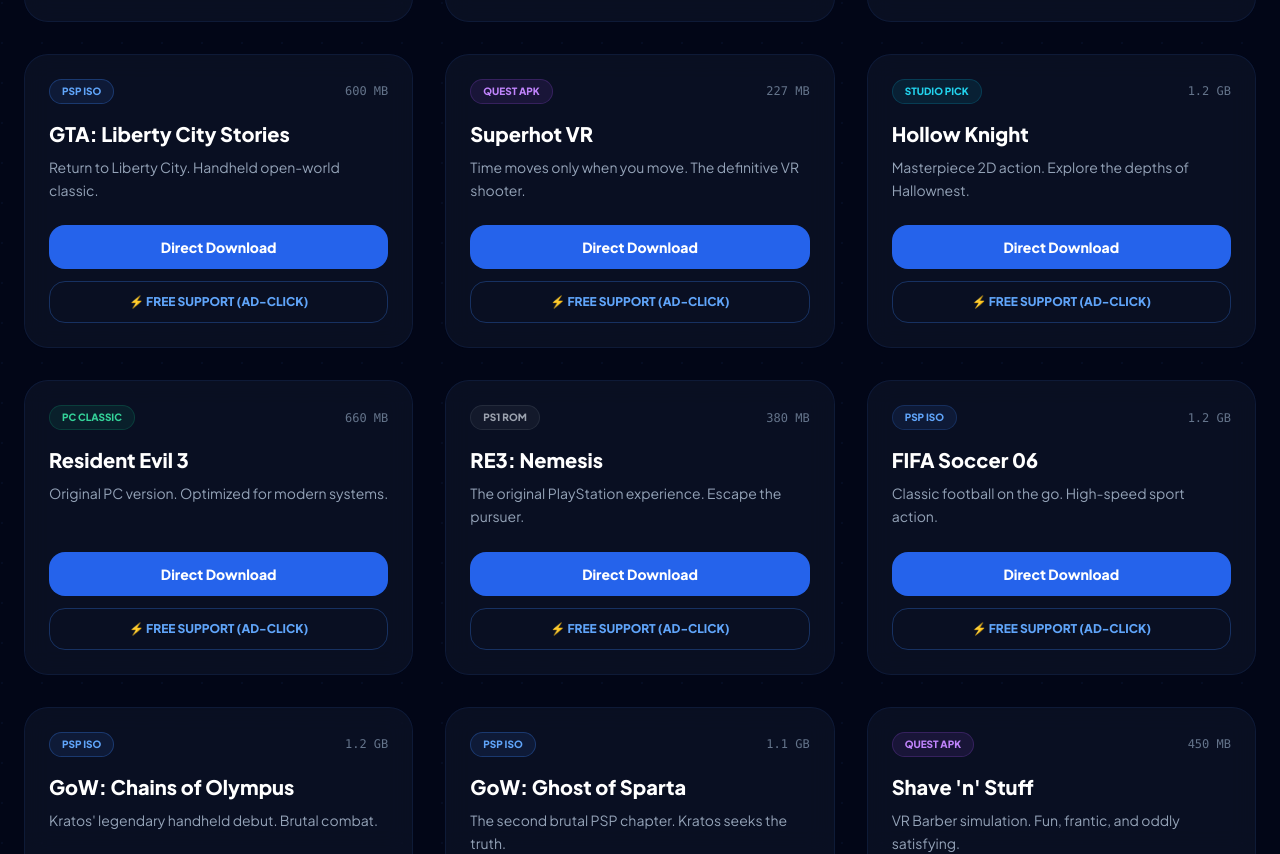
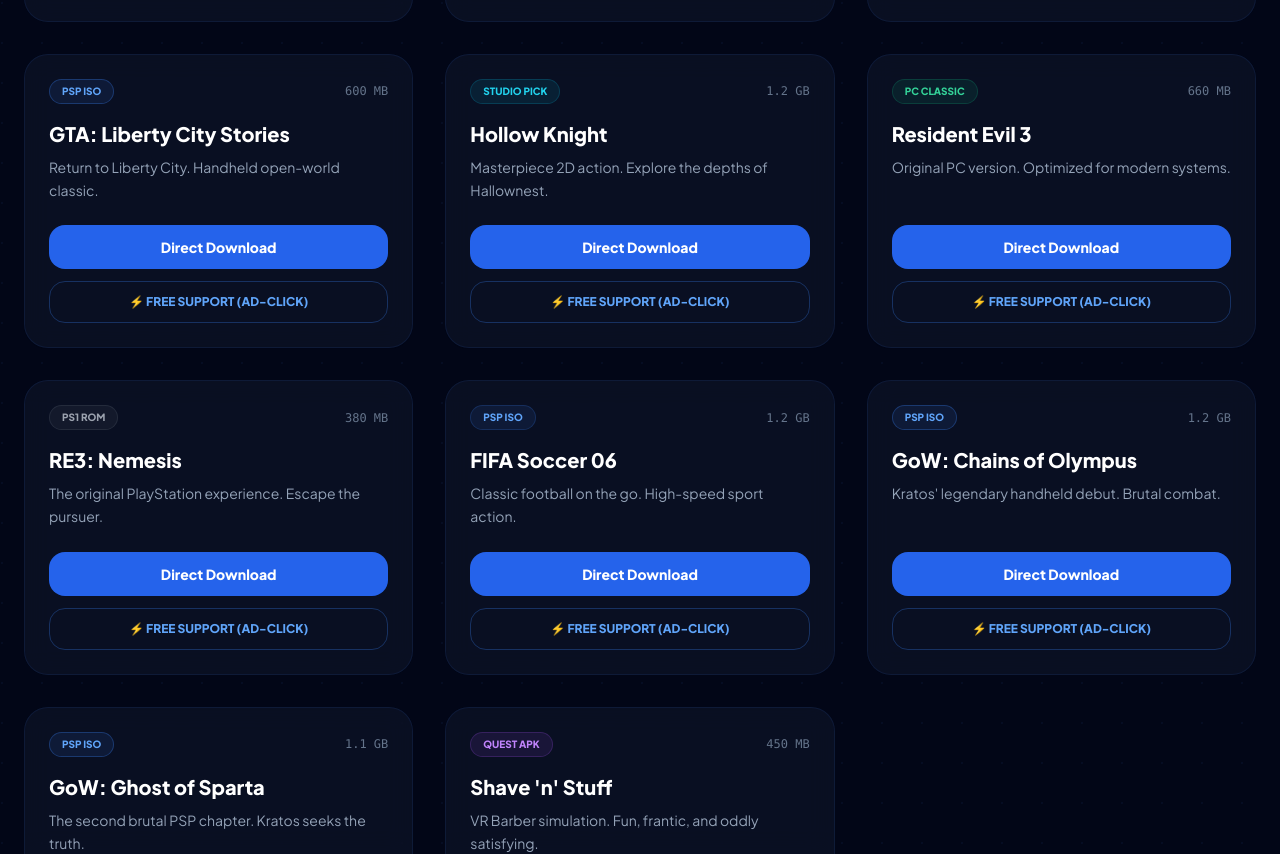
Before and after one commit to media-vault/media-vault.github.io, a plain HTML site: page index.html in a window 1280 px wide. Shown: the part 999-1853 px from the top of the page. Drawn offline with nearby package versions, Linux system fonts and the light colour scheme.

Commit message:
Remove Quest APK section from index.html
Removed the Quest APK section from the index.html file.

```diff
--- a/index.html
+++ b/index.html
@@ -130,20 +130,7 @@
             </div>
         </div>
 
-        <div class="file-item glass-card p-6 rounded-3xl flex flex-col justify-between" data-type="quest">
-            <div>
-                <div class="flex justify-between items-center mb-4">
-                    <span class="px-3 py-1 bg-purple-500/10 text-purple-400 text-[10px] font-bold uppercase rounded-full border border-purple-500/20">Quest APK</span>
-                    <span class="text-slate-500 text-xs font-mono">227 MB</span>
-                </div>
-                <h3 class="game-title text-xl font-bold mb-2 text-white">Superhot VR</h3>
-                <p class="text-slate-400 text-sm leading-relaxed mb-6">Time moves only when you move. The definitive VR shooter.</p>
-            </div>
-            <div class="space-y-3">
-                <a href="https://drive.google.com/uc?export=download&id=1MHPEhTRmE8Ahi3WR8bWmYxo_hAuT5qSN" class="block w-full bg-blue-600 hover:bg-blue-500 text-white text-center py-3 rounded-2xl font-bold transition-all text-sm">Direct Download</a>
-                <a href="https://www.effectivegatecpm.com/nu5nxhvxu?key=3c2836e0c24cca58b18b7f39e72f03c6" target="_blank" class="block w-full border border-blue-500/30 hover:bg-blue-500/10 text-blue-400 text-center py-3 rounded-2xl font-bold transition-all text-xs">⚡ FREE SUPPORT (AD-CLICK)</a>
-            </div>
-        </div>
+
 
         <div class="file-item glass-card p-6 rounded-3xl flex flex-col justify-between" data-type="pc">
             <div>
```
